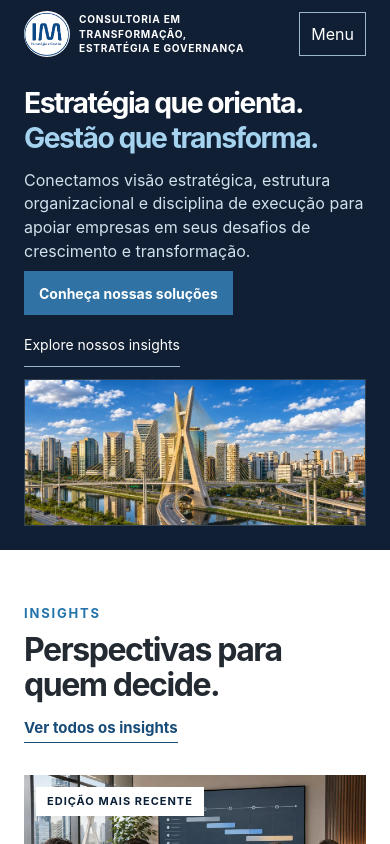
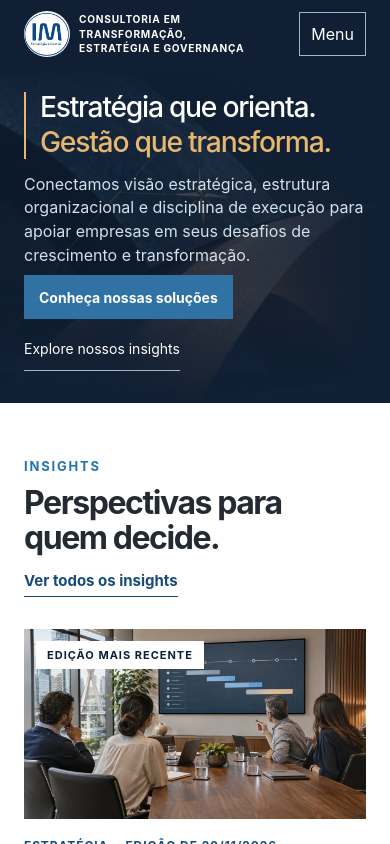
Before and after one commit to IMGestao/imgestao-site, a React (Vite) app: page / in a window 390 px wide. Shown: the top 844 px of the page. Built offline with nearby package versions, Linux system fonts and the light colour scheme.

Commit message:
Replace bridge hero with conceptual art and soft fade

```diff
--- a/scripts/validate-seo.mjs
+++ b/scripts/validate-seo.mjs
@@ -102,9 +102,9 @@ const hub = read("insights.html");
 const home = read("index.html");
 assert(home.includes('class="rd-header rd-header-home"'), "Home: cabeçalho institucional exclusivo");
 assert(home.includes('Estratégia que orienta.') && home.includes('Gestão que transforma.'), "Home: proposta de valor preservada");
-assert(home.includes('src="/im-hero-panoramico.webp"') && fs.existsSync(path.join("dist", "im-hero-panoramico.webp")), "Home: fotografia panorâmica disponível");
-assert(home.includes('srcSet="/im-hero-panoramico-836.webp 836w, /im-hero-panoramico.webp 1536w"') && fs.existsSync(path.join("dist", "im-hero-panoramico-836.webp")), "Home: versões responsivas da fotografia panorâmica disponíveis");
-assert(home.includes('class="rd-hero-panorama"'), "Home: imagem institucional responsiva");
+assert(home.includes('src="/im-hero-conceito.webp"') && fs.existsSync(path.join("dist", "im-hero-conceito.webp")), "Home: arte conceitual disponível");
+assert(home.includes('srcSet="/im-hero-conceito-836.webp 836w, /im-hero-conceito.webp 1672w"') && fs.existsSync(path.join("dist", "im-hero-conceito-836.webp")), "Home: versões responsivas da arte disponíveis");
+assert(home.includes('class="rd-hero-art"') && !home.includes('src="/im-hero-panoramico.webp"'), "Home: arte conceitual substitui a fotografia");
 assert(home.includes('href="#atuacao"') && home.includes('href="#insights"'), "Home: chamadas para ação preservadas");
 assert(!hub.includes('rd-header-home'), "Demais páginas: cabeçalho preservado");
 assert(hub.includes('href="/glossario"') && hub.indexOf('id="insights-glossary"') > hub.indexOf('id="all-insights"'), "Glossário rastreável ao final dos Insights");
--- a/src/index.css
+++ b/src/index.css
@@ -646,15 +646,16 @@ img {
 .rd-header-home .rd-nav{font-size:clamp(15px,1.35vw,28px);gap:clamp(20px,2.5vw,52px);white-space:nowrap}
 .rd-header-home .rd-header-cta{font-size:inherit;padding:clamp(12px,1.3vw,26px) clamp(22px,2vw,42px)}
 .rd-hero{border-top:0}
-.rd-hero-layout{display:grid;grid-template-columns:minmax(0,1.07fr) minmax(0,.93fr);grid-template-areas:"copy photo";align-items:stretch;gap:clamp(28px,3.5vw,72px);padding-block:clamp(30px,3.4vw,64px)}
-.rd-hero-intro{grid-area:copy;min-width:0;align-self:center}
-.rd-hero .rd-hero-intro h1{font-size:clamp(34px,4.5vw,92px);line-height:1.1;font-weight:700;letter-spacing:-.052em;margin:0}
+.rd-hero-layout{position:relative;isolation:isolate;display:grid;grid-template-columns:minmax(0,1.05fr) minmax(0,.95fr);grid-template-areas:"photo copy";align-items:stretch;gap:clamp(12px,2vw,40px);padding-block:clamp(32px,4vw,76px)}
+.rd-hero-intro{grid-area:copy;position:relative;z-index:1;min-width:0;align-self:center}
+.rd-hero .rd-hero-intro h1{font-size:clamp(34px,4.2vw,86px);line-height:1.12;font-weight:550;letter-spacing:-.045em;margin:0;padding-left:clamp(14px,2vw,34px);border-left:2px solid #e5b76f}
 .rd-hero-intro h1 span{display:block;color:#fff}
-.rd-hero-intro h1 span:last-child{color:#a5d3ef;text-align:left;margin-top:.08em}
+.rd-hero-intro h1 span:last-child{color:#e5b76f;text-align:left;margin-top:.18em}
 .rd-hero-intro>p{max-width:38em;margin:clamp(20px,2.15vw,42px) 0 0;font-size:clamp(17px,1.55vw,32px);line-height:1.65;color:#d2e0eb}
-.rd-hero-image-shell{grid-area:photo;width:100%;min-width:0}
-.rd-hero-panorama{width:100%;height:100%;min-height:0;aspect-ratio:4/3;overflow:hidden;border:1px solid #ffffff25}
-.rd-hero-panorama img{display:block;width:100%;height:100%;object-fit:cover;object-position:center}
+.rd-hero-image-shell{grid-area:photo;position:relative;width:100%;min-width:0;min-height:clamp(330px,39vw,700px)}
+.rd-hero-art{position:absolute;inset:0;overflow:hidden;pointer-events:none;mask-image:linear-gradient(to right,#000 0%,#000 68%,transparent 100%),linear-gradient(to bottom,transparent,#000 12%,#000 80%,transparent);mask-composite:intersect}
+/* A imagem fornecida traz o slogan na metade direita. Exibimos apenas a arte, preservando o título HTML acessível. */
+.rd-hero-art img{position:absolute;inset:0 auto 0 0;display:block;width:178.57%;max-width:none;height:100%;object-fit:cover;object-position:left center}
 .rd-hero-actions{display:flex;align-items:center;flex-wrap:wrap;justify-content:flex-start;gap:clamp(16px,2.2vw,32px);padding-top:clamp(17px,1.8vw,30px)}
 .rd-hero-actions .rd-button{background:#3072a4;font-size:clamp(15px,1.4vw,29px);padding:clamp(14px,1.3vw,27px) clamp(22px,2vw,42px);text-align:center}
 .rd-hero-actions .rd-button:hover{background:#185d91}
@@ -667,9 +668,10 @@ img {
   .rd-header .rd-nav-open{display:flex}
 }
 @media(max-width:860px){
-  .rd-hero-layout{grid-template-columns:minmax(0,1fr);grid-template-areas:"copy" "photo";gap:18px}
-  .rd-hero-panorama{height:auto;aspect-ratio:21/9}
-  .rd-hero-panorama img{object-position:center 32%}
+  .rd-hero-layout{grid-template-columns:minmax(0,1fr);grid-template-areas:"copy";gap:0}
+  .rd-hero-image-shell{position:absolute;inset:0;width:100%;min-height:0;opacity:.22;z-index:0}
+  .rd-hero-art{mask-image:linear-gradient(to right,#000 0%,#000 45%,transparent 100%),linear-gradient(to bottom,transparent,#000 18%,#000 68%,transparent);mask-composite:intersect}
+  .rd-hero-art img{width:178.57%}
   .rd-hero .rd-hero-intro h1{font-size:clamp(35px,6.5vw,58px);line-height:1.1}
   .rd-hero-intro h1 span:last-child{text-align:left;margin-top:.12em}
   .rd-hero-intro>p{margin-inline:0;max-width:36em}
@@ -687,7 +689,7 @@ img {
 @media(max-width:767px){
   .rd-header-home .rd-header-inner{min-height:68px;padding-block:10px}
   .rd-header-home .rd-menu-toggle{min-height:44px}
-  .rd-hero-layout{grid-template-columns:minmax(0,1fr);grid-template-areas:"copy" "photo";gap:12px;padding-block:20px 24px}
+  .rd-hero-layout{grid-template-columns:minmax(0,1fr);grid-template-areas:"copy";gap:0;padding-block:24px 32px}
   .rd-hero-intro{padding:0}
   .rd-hero .rd-hero-intro h1{font-size:clamp(1.75rem,7.25vw,2.125rem);line-height:1.12}
   .rd-hero-intro h1 span:last-child{margin-top:.12em}
--- a/src/shared/layout/Hero.jsx
+++ b/src/shared/layout/Hero.jsx
@@ -11,8 +11,8 @@ export default function Hero() {
           </div>
         </div>
         <div className="rd-hero-image-shell">
-          <div className="rd-hero-panorama">
-            <img src="/im-hero-panoramico.webp" srcSet="/im-hero-panoramico-836.webp 836w, /im-hero-panoramico.webp 1536w" sizes="(max-width: 860px) calc(100vw - 48px), (max-width: 2048px) 44vw, 900px" width="1536" height="1024" alt="Reconstituição da Ponte Estaiada Octávio Frias de Oliveira, Rio Pinheiros e edifícios da Berrini, sob céu azul com nuvens, em São Paulo" fetchPriority="high" loading="eager" />
+          <div className="rd-hero-art" aria-hidden="true">
+            <img src="/im-hero-conceito.webp" srcSet="/im-hero-conceito-836.webp 836w, /im-hero-conceito.webp 1672w" sizes="(max-width: 860px) 100vw, 95vw" width="1672" height="941" alt="" fetchPriority="high" loading="eager" />
           </div>
         </div>
       </div>
```
Also changed, not shown: public/im-hero-conceito-836.webp (added), public/im-hero-conceito.webp (added).
